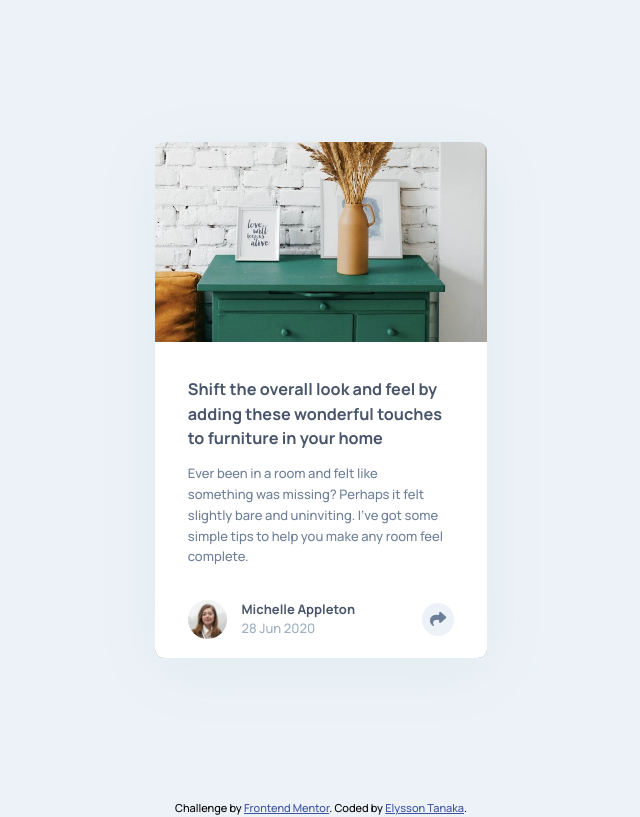
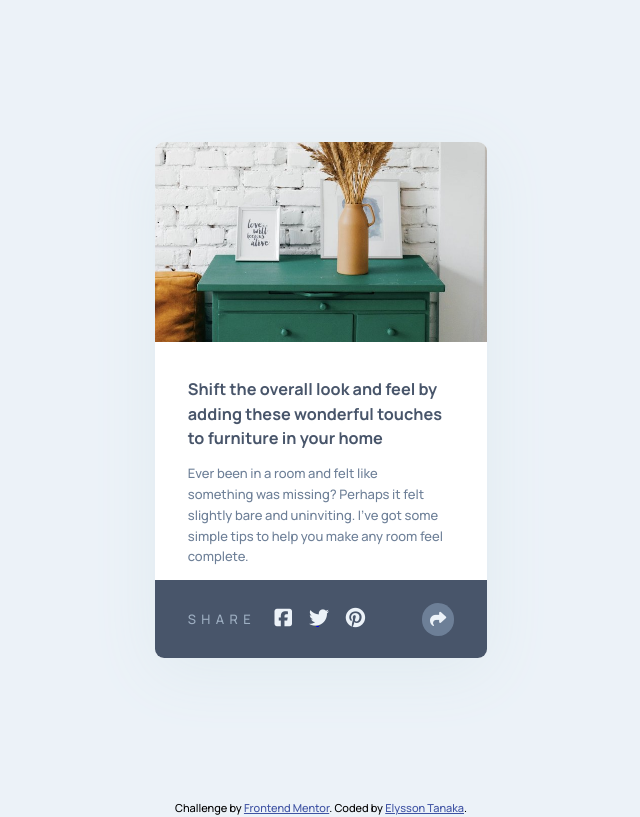
Before and after one commit to elyssontanaka/9_article_preview_component, a plain HTML site: page index.html in a window 1280 px wide. Shown: the whole page, without its empty margins (319-959 px from the left). Drawn offline with Linux system fonts and the light colour scheme.

Commit message:
fixing some mistakes on share-container

```diff
--- a/css/style.css
+++ b/css/style.css
@@ -117,7 +117,37 @@ body {
     bottom: 0;
     left: 0;
     padding: 0 2.5rem 0 2.5rem;
-    z-index: -1;
+    z-index: 1;
+}
+
+.share-text {
+    letter-spacing: 1.4px;
+    color: var(--grayish-blue);
+}
+
+.sm-container a i{
+    color: var(--light-grayish-blue);
+}
+
+.fa-brands {
+    font-size: 20px;
+    padding: 0 1.1rem 0 0;
+    position: relative;
+    right: 10px;
+}
+
+.share-icon-2 {
+    height: 2.5rem;
+    width: 2.5rem;
+    background: var(--desaturated-dark-blue);
+    display: inline-flex;
+    justify-content: center;
+    align-items: center;
+    border-radius: 50%;
+}
+
+.share-icon-2 i {
+    color: var(--light-grayish-blue);
 }
 
 /* ATTRIBUTION */
--- a/index.html
+++ b/index.html
@@ -36,16 +36,16 @@
           </a>
         </div>
         <div class="share-container">
-          <p>S H A R E</p>
+          <p class="share-text">S H A R E</p>
           <div class="sm-container">
-            <a href="#"><i class="fa fa-solid fa-share fa-lg"></i>
+            <a href="#"><i class="fa fa-brands fa-facebook-square"></i>
             </a>
-            <a href="#"><i class="fa fa-solid fa-share fa-lg"></i>
+            <a href="#"><i class="fa fa-brands fa-twitter"></i>
             </a>
-            <a href="#"><i class="fa fa-solid fa-share fa-lg"></i>
+            <a href="#"><i class="fa fa-brands fa-pinterest"></i>
             </a>
           </div>
-          <a class="share-icon">
+          <a class="share-icon-2">
             <i class="fa fa-solid fa-share fa-lg"></i>
           </a>
         </div>
```
